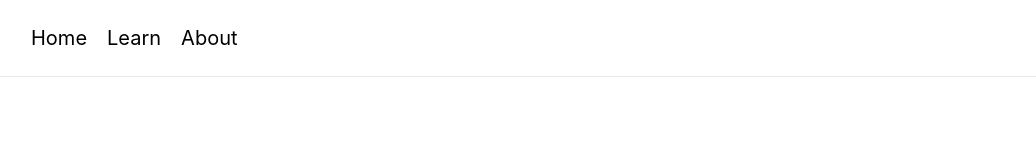
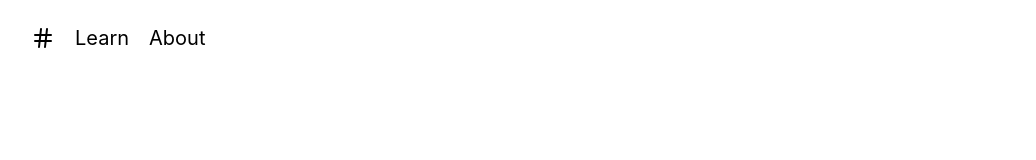
Before and after one commit to RetroHD/learn-to-code-2, a Next.js app: page /about in a window 1280 px wide. Shown: the top 160 px of the page, without its empty margins (19-1055 px from the left). Built offline with nearby package versions, Linux system fonts and the light colour scheme.

Commit message:
change home icon

```diff
--- a/components/NavBar.jsx
+++ b/components/NavBar.jsx
@@ -1,3 +1,4 @@
+import { Hash } from "react-feather";
 import Link from "next/link";
 
 export default function NavBar() {
@@ -6,7 +7,9 @@ export default function NavBar() {
       <ul>
         <li>
           <Link href="/">
-            <a>Home</a>
+            <a>
+              <Hash />
+            </a>
           </Link>
         </li>
         <li>
--- a/styles/globals.css
+++ b/styles/globals.css
@@ -16,9 +16,7 @@ a {
 }
 
 nav {
-  width: 100%;
   display: flex;
-  border-bottom: 1px solid #eaeaea;
 }
 
 nav a:hover {
```
